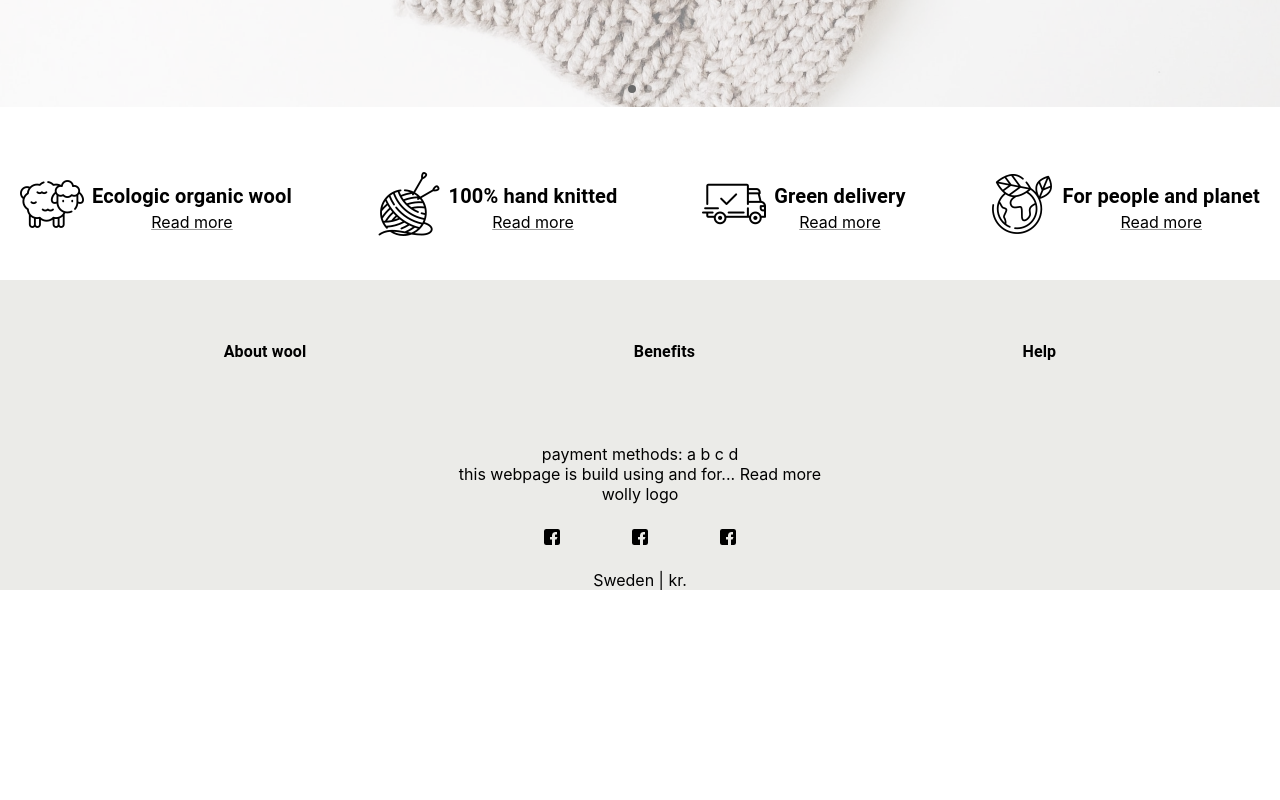
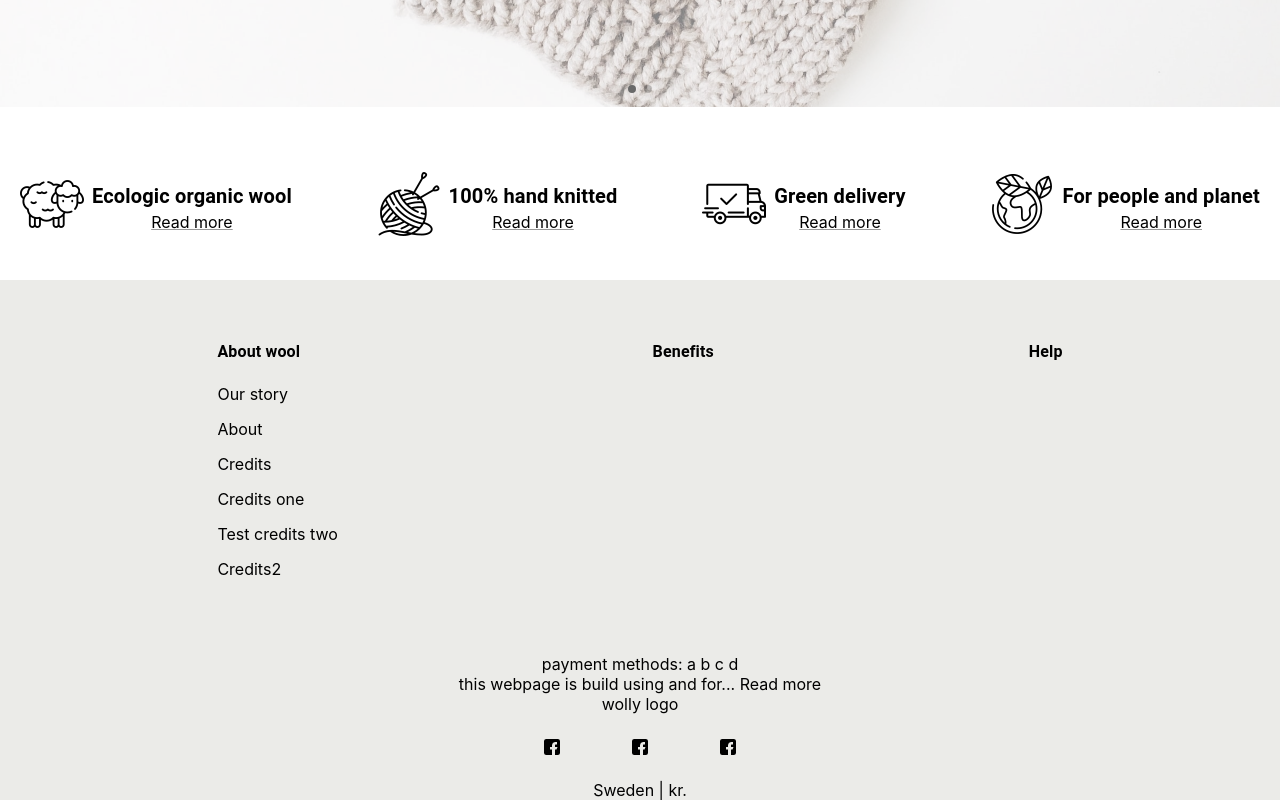
Before and after one commit to GoranAviani/react_web, a React (Create React App) app: page / in a window 1280 px wide. Shown: the part 613-1413 px from the top of the page. Before the commit the page ends 1203 px from the top, so only its background shows below. Built offline with nearby package versions, Linux system fonts and the light colour scheme.

Commit message:
footer changes

```diff
--- a/src/components/Footer/Footer.js
+++ b/src/components/Footer/Footer.js
@@ -51,7 +51,7 @@ const Footer = () => {
                             </Typography>
                         }
                     </div>
-                    {(isMobile && showAboutWoolMobileHeader) &&
+                    {((isMobile && showAboutWoolMobileHeader) || (!isMobile && showAboutWoolMobileHeader)) &&
                         <Links linksArray={aboutCompanyFooterLinks}/>}
                 </div>
                 <div>
```
